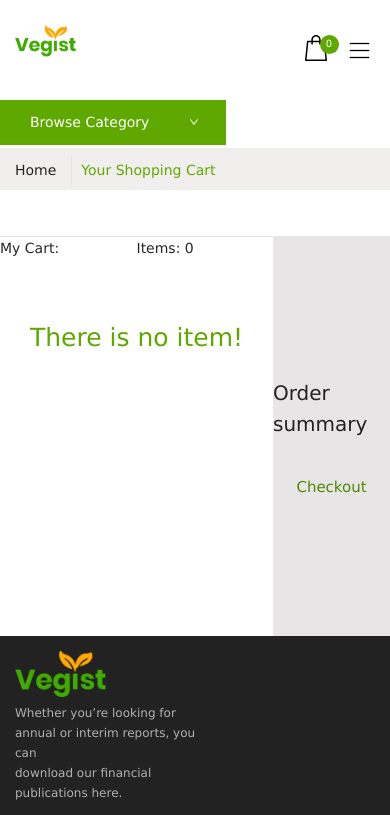
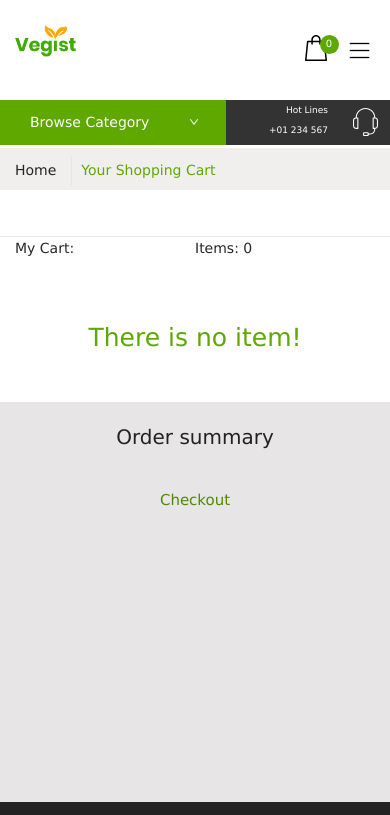
Before and after one commit to leilamahmoudi/vegis, a React (Create React App) app: page /shopping-bag in a window 390 px wide. Shown: the top 815 px of the page. Built offline with nearby package versions, Linux system fonts and the light colour scheme; a web font is replaced by a local one.

Commit message:
Add responsive design-Cart

```diff
--- a/src/components/cart/cartContainer.scss
+++ b/src/components/cart/cartContainer.scss
@@ -10,10 +10,7 @@
       float: left;
       height: 44px;
       line-height: 44px;
-      margin: 0 15px 0 0px;
-      @media only screen and (max-width: 768px) {
-        margin: 0 15px 0 15px;
-      }
+      margin: 0 15px 0 15px;
     }
     .shopping-Cart {
       float: left;
@@ -29,6 +26,9 @@
   .cart-shopping-wraper {
     width: 100%;
     display: flex;
+    @media only screen and (max-width: 768px) {
+      flex-direction: column;
+    }
   }
 
   .cart-bar .cart-home::after {
@@ -41,10 +41,10 @@
   }
 }
 .cart-list-item-bag-left {
-  display: flex;
-  flex-direction: column;
-  float: left;
   width: 70%;
+  @media only screen and (max-width: 768px) {
+    width: 100%;
+  }
   .cart-my-cart {
     width: 100%;
     height: 84 px;
@@ -56,6 +56,7 @@
     .cart-title {
       display: flex;
       width: 50%;
+      padding-left: 15px;
     }
     .cart-number {
       display: flex;
@@ -68,17 +69,19 @@
     margin: 45px auto;
     font-size: 25px;
     color: #5fa800;
+    text-align: center;
   }
 }
 .cart-check-summary-right {
-  float: right;
   width: 30%;
   height: 400px;
   background-color: #e7e5e5;
-  display: flex;
-  flex-direction: column;
   justify-content: center;
   margin: 0 auto;
+  text-align: center;
+  @media only screen and (max-width: 768px) {
+    width: 100%;
+  }
   .check-summary-title {
     margin: 20px auto;
     font-size: 20px;
--- a/src/components/header/header.scss
+++ b/src/components/header/header.scss
@@ -75,9 +75,6 @@ nav .nav-category {
   background-color: #333333;
   width: 100%;
   color: white;
-  @media only screen and (max-width: 768px) {
-    display: none;
-  }
 }
 .home-item {
   text-align: center;
@@ -86,6 +83,9 @@ nav .nav-category {
   line-height: 45px;
   margin: 0 auto;
   font-size: 15px;
+  @media only screen and (max-width: 768px) {
+    display: none;
+  }
 }
 .home-list {
   margin: 0 15px 0 25px;
@@ -135,7 +135,7 @@ nav .nav-category {
   text-align: right;
   margin: -55px 12px;
   @media only screen and (max-width: 768px) {
-    display: none;
+    width: 200px;
   }
 }
 .headphones {
--- a/src/components/mobileMenu/mobileMenu.scss
+++ b/src/components/mobileMenu/mobileMenu.scss
@@ -25,6 +25,9 @@
       line-height: 50px;
       margin-bottom: 20px;
       width: 100%;
+      .link:hover {
+        color: #333;
+      }
     }
   }
 }
```
